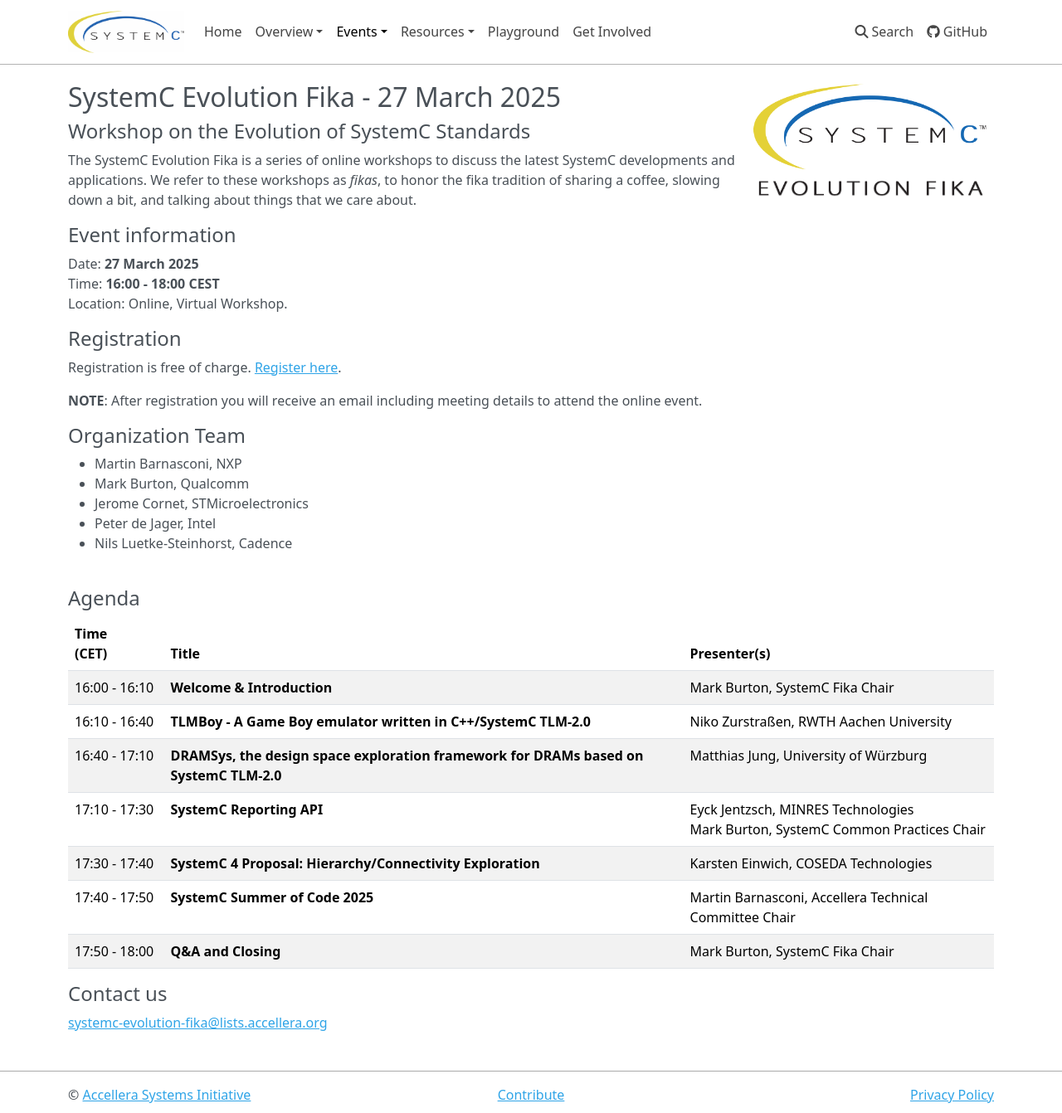
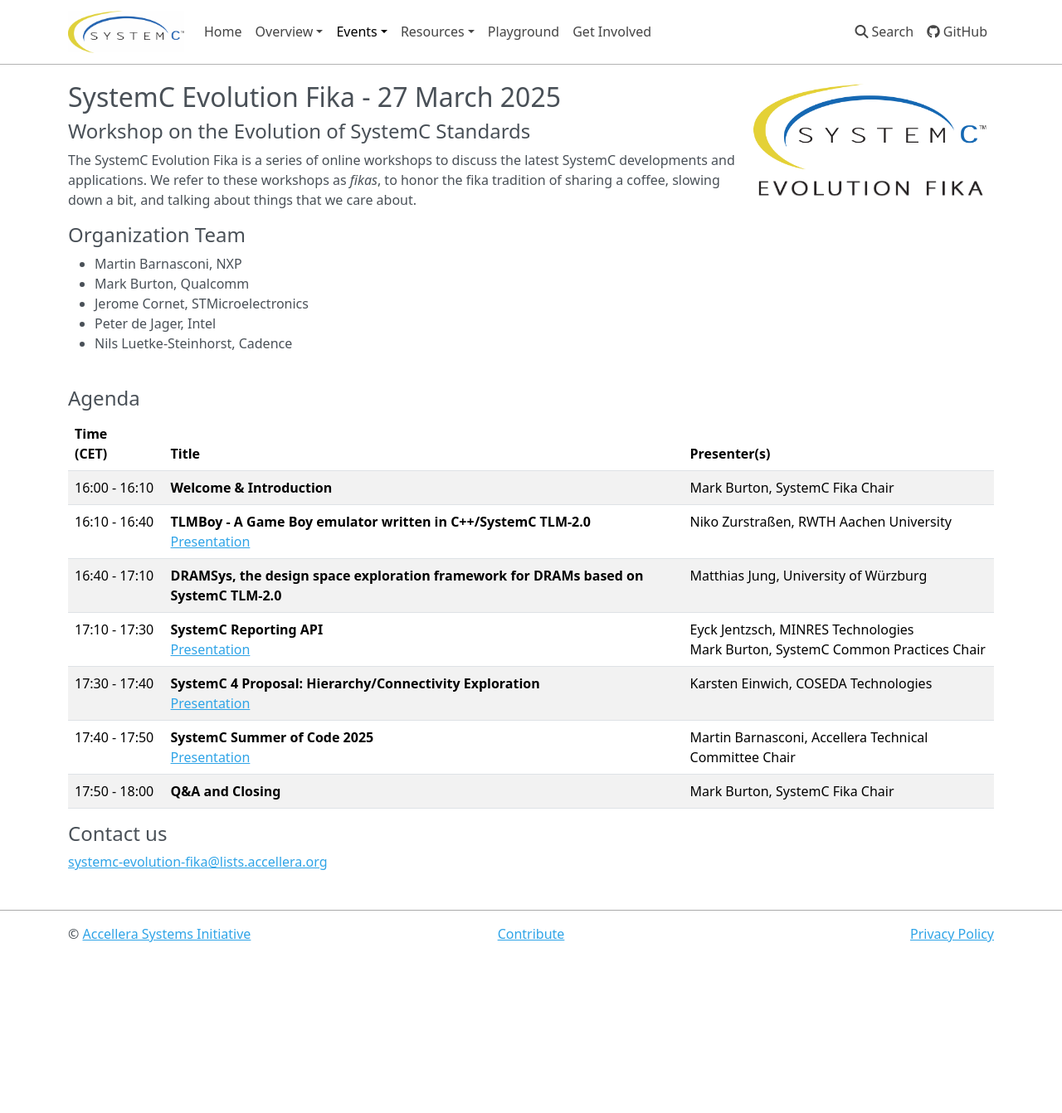
Before and after one commit to accellera-official/systemc.org, an MkDocs documentation site: the page built from docs/events/scef202503.md, in a window 1280 px wide and 1342 px high. Shown: the whole window at 83% size. Built offline with MkDocs 1.6.1, drawn with Linux system fonts in a browser that asks for light colours; nearby versions of some CDN libraries.

Commit message:
update fika presentations

```diff
--- a/docs/events/scef202503.md
+++ b/docs/events/scef202503.md
@@ -6,6 +6,7 @@
 
 The SystemC Evolution Fika is a series of online workshops to discuss the latest SystemC developments and applications. We refer to these workshops as *fikas*, to honor the fika tradition of sharing a coffee, slowing down a bit, and talking about things that we care about.
 
+<!--
 ## Event information
 
 Date: **27 March 2025**<br>
@@ -35,24 +36,18 @@
 | Time (CET)&nbsp;&nbsp;&nbsp;&nbsp;&nbsp;&nbsp; | Title | Presenter(s) |
 | ------------- | ---------------- | -------------------------------- |
 | 16:00 - 16:10 | **Welcome & Introduction** | Mark Burton, SystemC Fika Chair |
-| 16:10 - 16:40 | **TLMBoy - A Game Boy emulator written in C++/SystemC TLM-2.0** | Niko Zurstraßen, RWTH Aachen University |
+| 16:10 - 16:40 | **TLMBoy - A Game Boy emulator written in C++/SystemC TLM-2.0**<br>[Presentation][tlmboy] | Niko Zurstraßen, RWTH Aachen University |
 | 16:40 - 17:10 | **DRAMSys, the design space exploration framework for DRAMs based on SystemC TLM-2.0** |  Matthias Jung, University of Würzburg |
-| 17:10 - 17:30 | **SystemC Reporting API** | Eyck Jentzsch, MINRES Technologies<br>Mark Burton, SystemC Common Practices Chair |
-| 17:30 - 17:40 | **SystemC 4 Proposal: Hierarchy/Connectivity Exploration** | Karsten Einwich, COSEDA Technologies |
-| 17:40 - 17:50 | **SystemC Summer of Code  2025** | Martin Barnasconi, Accellera Technical Committee Chair |
+| 17:10 - 17:30 | **SystemC Reporting API**<br>[Presentation][reporting] | Eyck Jentzsch, MINRES Technologies<br>Mark Burton, SystemC Common Practices Chair |
+| 17:30 - 17:40 | **SystemC 4 Proposal: Hierarchy/Connectivity Exploration**<br>[Presentation][hierarchy] | Karsten Einwich, COSEDA Technologies |
+| 17:40 - 17:50 | **SystemC Summer of Code  2025**<br>[Presentation][ssoc] | Martin Barnasconi, Accellera Technical Committee Chair |
 | 17:50 - 18:00 | **Q&A and Closing** | Mark Burton, SystemC Fika Chair |
-
-<!--
-## Abstracts
-
-*Abstracts will follow soon*
--->
 
 ## Contact us
 
 [systemc-evolution-fika@lists.accellera.org](mailto:systemc-evolution-fika@lists.accellera.org)
 
-[intro]: https://workspace.accellera.org/document/dl/12712
-[lwg]: https://workspace.accellera.org/document/dl/12713
-[swg]: https://workspace.accellera.org/document/dl/12714
-[cciwg]: https://workspace.accellera.org/document/dl/12715
+[tlmboy]: https://workspace.accellera.org/document/dl/13490
+[reporting]: https://workspace.accellera.org/document/dl/13488
+[hierarchy]: https://workspace.accellera.org/document/dl/13489
+[ssoc]: https://workspace.accellera.org/document/dl/13487
```
Also changed, not shown: other parts of docs/events/scef202503.md (+2 -2 lines), docs/events/ssoc2025.md (+4 -0 lines), docs/index.md (+3 -3 lines).
